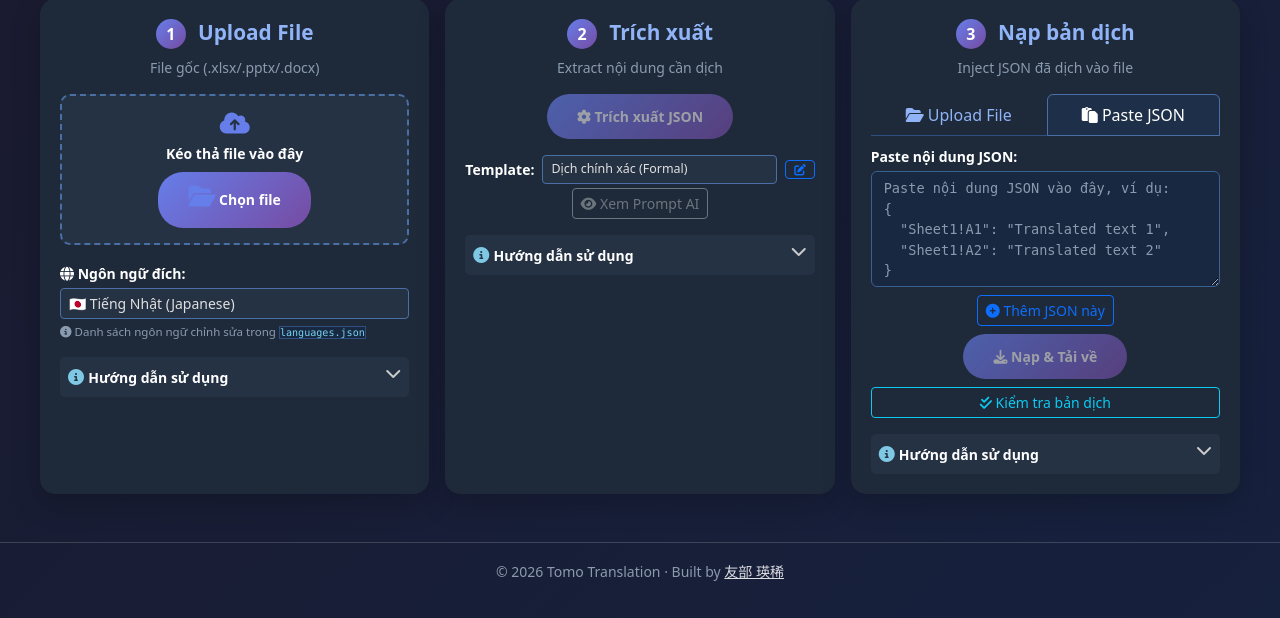
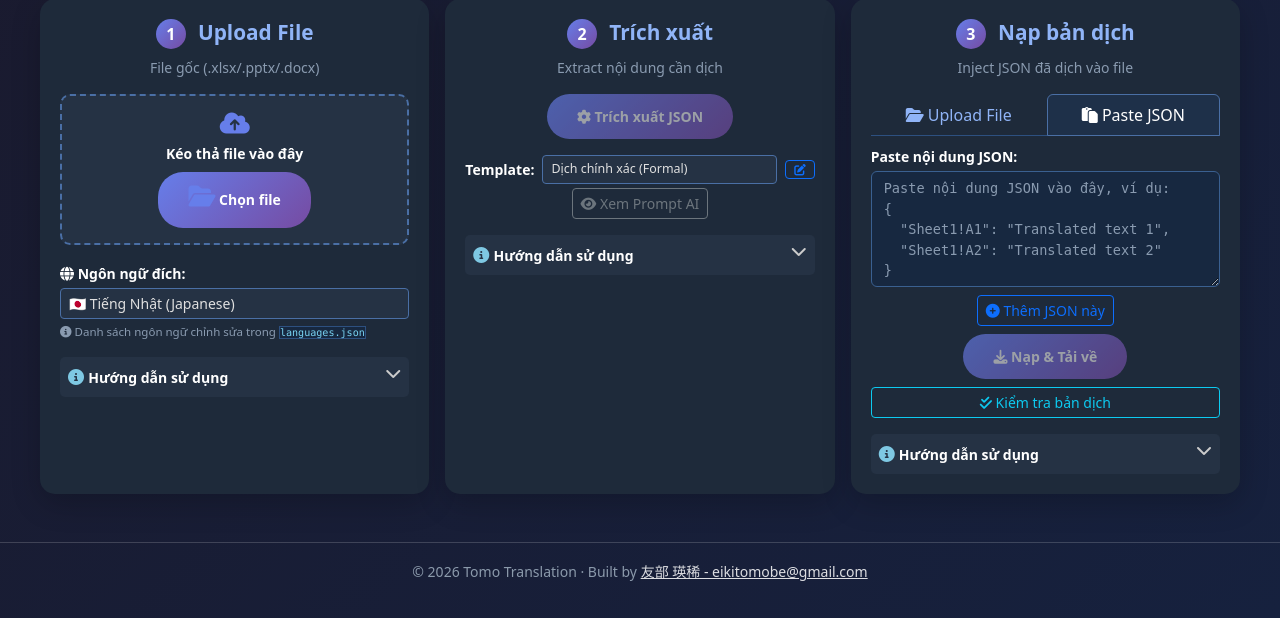
Before and after one commit to francisnguyenanh/translate-offline-copilot, a Flask app: page / in a window 1280 px wide. Shown: the part 182-800 px from the top of the page. Run offline with Flask 3, Linux system fonts and the light colour scheme; the visitor is signed in with stand-in values (Sample User, id 1); some libraries are stand-ins or nearby versions.

Commit message:
update footer

```diff
--- a/templates/index.html
+++ b/templates/index.html
@@ -713,7 +713,7 @@ Output yêu cầu:
         <hr style="border-color: #fff; opacity: 0.2;">
         <div class="pb-2">
             <small>
-                &copy; 2026 Tomo Translation &middot; Built by <a href="mailto:eikitomobe@gmail.com" style="color: #fff; text-decoration: underline;">友部 瑛稀</a>
+                &copy; 2026 Tomo Translation &middot; Built by <a href="mailto:eikitomobe@gmail.com" style="color: #fff; text-decoration: underline;">友部 瑛稀 - eikitomobe@gmail.com</a>
             </small>
         </div>
     </footer>
```
